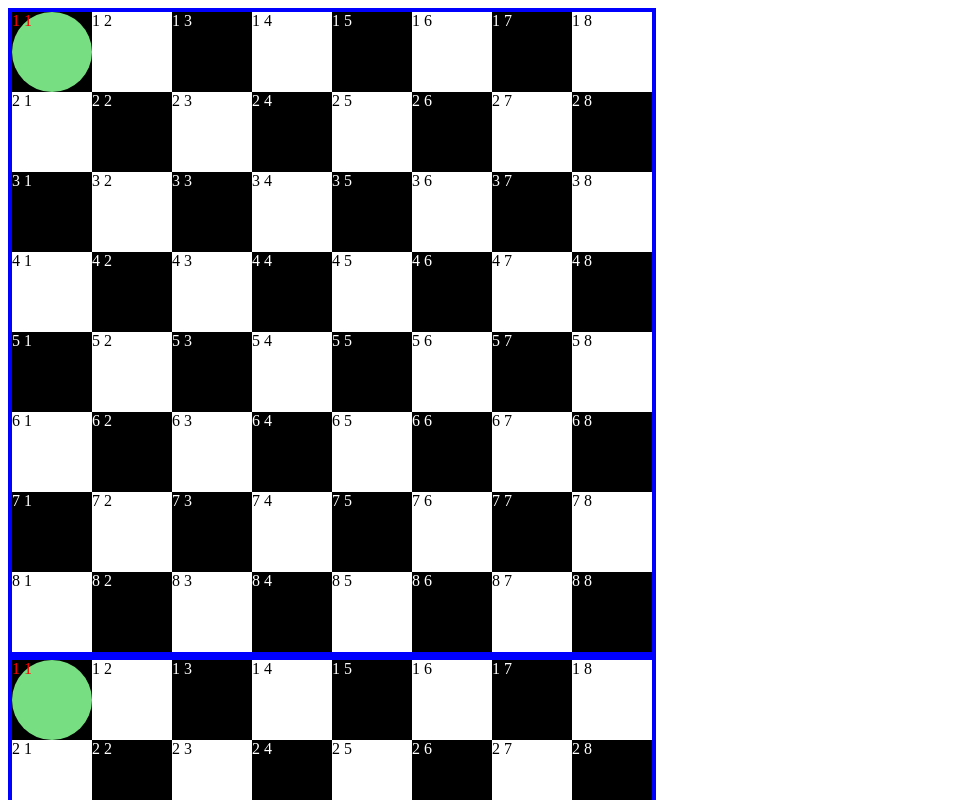
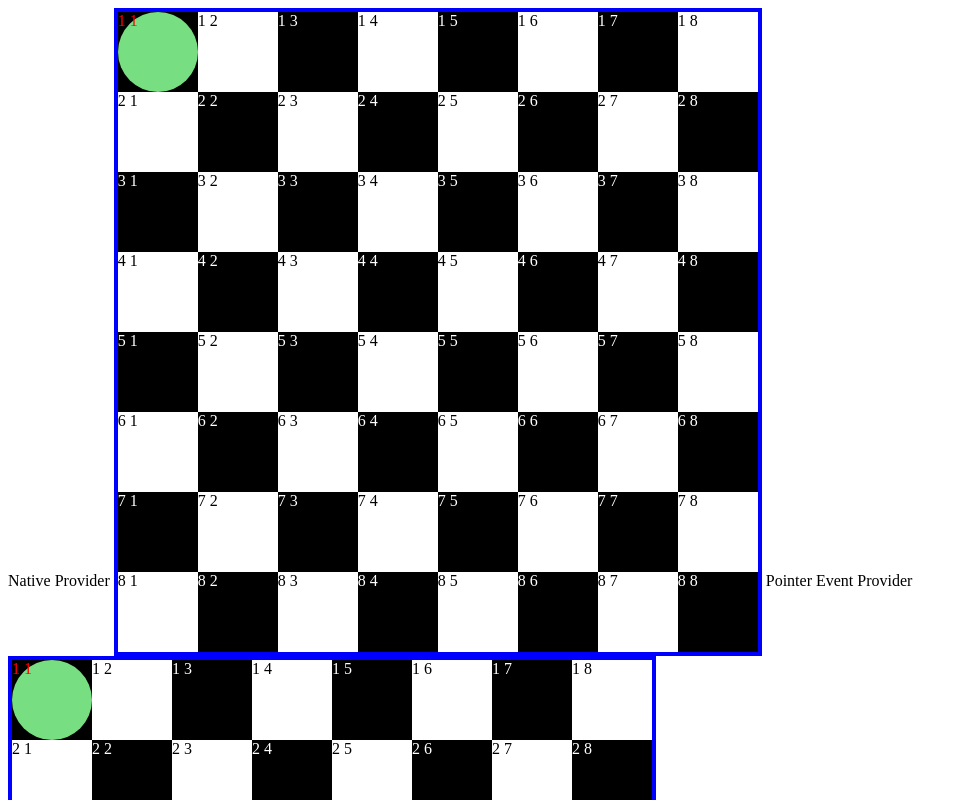
Before and after one commit to mmis1000/vue-dnd, a Vue app: page / in a window 1280 px wide. Shown: the top 800 px of the page, without its empty margins (0-968 px from the left). Built offline with nearby package versions, Linux system fonts and the light colour scheme.

Commit message:
Update demo

```diff
--- a/src/App.vue
+++ b/src/App.vue
@@ -4,7 +4,9 @@ import BoardPointerEvent from './components/BoardPointerEvent.vue';
 </script>
 
 <template>
+  Native Provider
   <BoardNative />
+  Pointer Event Provider
   <BoardPointerEvent />
 </template>
 
```
